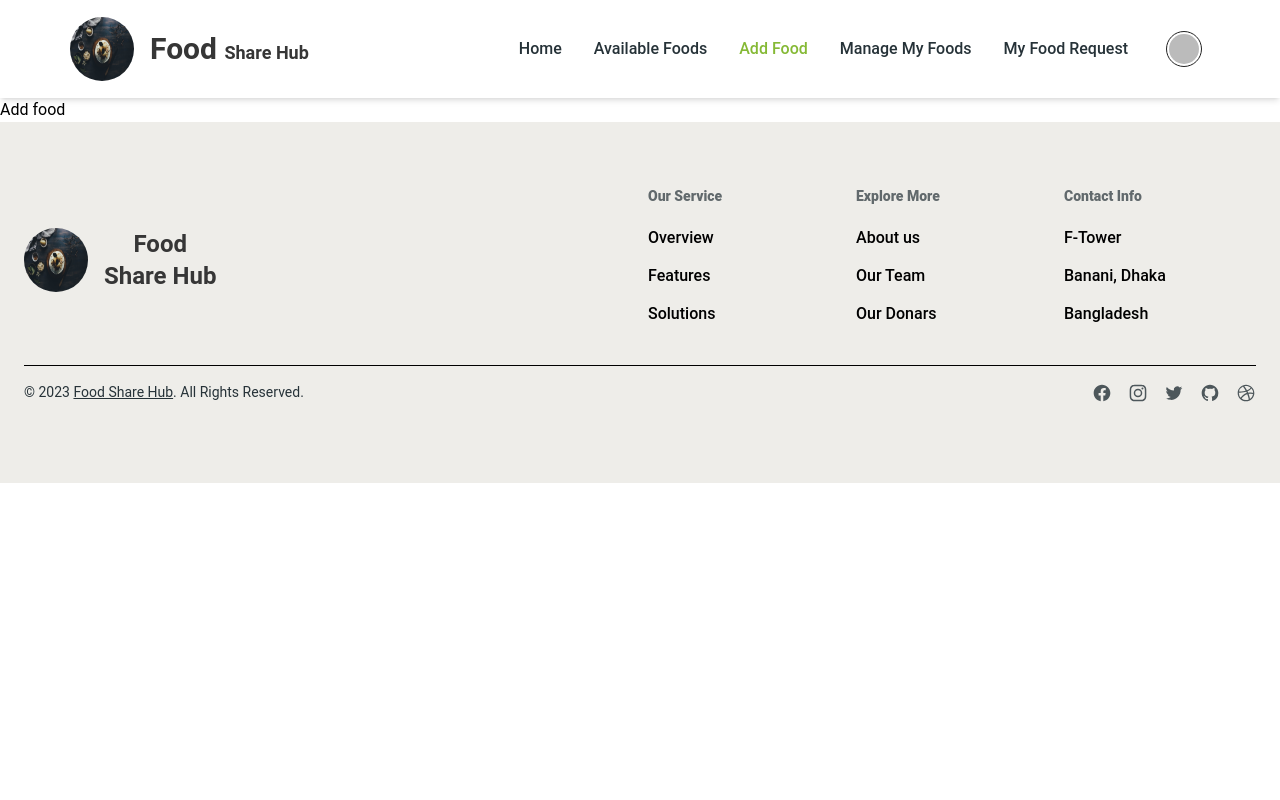
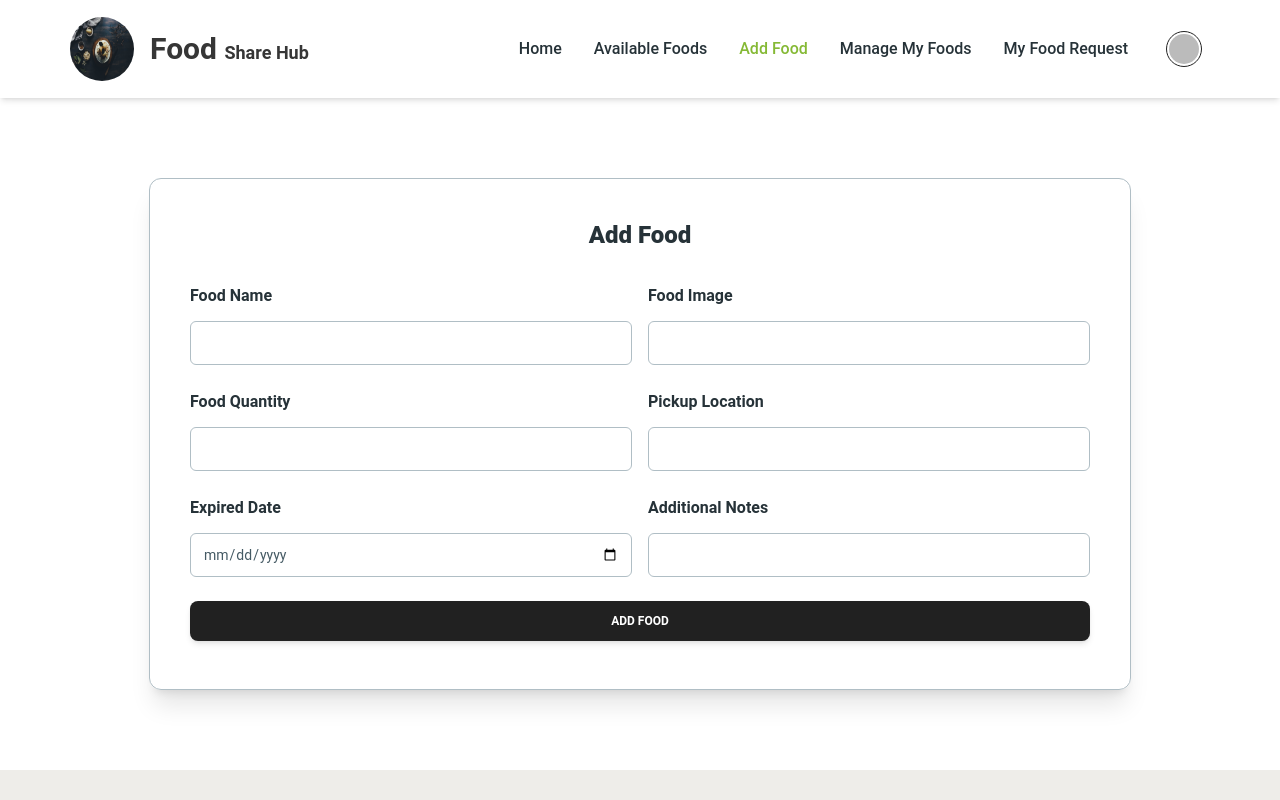
Before and after one commit to arifu00/Food-Share-Hub-Client-side, a React (Vite) app: page /addFood in a window 1280 px wide. Shown: the top 800 px of the page. Built offline with nearby package versions, Linux system fonts and the light colour scheme; no server answers; sample sign-in values are in the browser's storage.

Commit message:
added add food page

```diff
--- a/src/Pages/AddFood/AddFood.jsx
+++ b/src/Pages/AddFood/AddFood.jsx
@@ -1,10 +1,163 @@
+import { Button, Card, Input, Typography } from "@material-tailwind/react";
+
+import { useContext } from "react";
+import { AuthContext } from "../../Provider/AuthProvider";
 
 const AddFood = () => {
-    return (
-        <div>
-            <h3>Add food</h3>
-        </div>
-    );
+  const { user } = useContext(AuthContext);
+//   console.log(user);
+  const handleAddFood = (e) => {
+    e.preventDefault();
+    const form = e.target;
+    const foodName = form.foodName.value;
+    const foodImg = form.foodImg.value;
+    const foodQuantity = form.foodQuantity.value;
+    const pickupLocation = form.pickupLocation.value;
+    const expiredDate = form.expiredDate.value;
+    const additionalNotes = form.additionalNotes.value;
+
+    const addFood = {
+      foodName,
+      foodImg,
+      foodQuantity,
+      pickupLocation,
+      expiredDate,
+      additionalNotes,
+      donatorImage: user?.photoURL
+        ? user?.photoURL
+        : "https://i.ibb.co/bmWq5VV/user6.jpg",
+      donatorName: user?.displayName,
+      foodStatus: "Available",
+    };
+    console.log(addFood);
+  };
+  return (
+    <div className="my-20 flex justify-center items-center">
+      <Card
+        color="transparent"
+        shadow={true}
+        className="border p-10 shadow-xl border-blue-gray-200 "
+      >
+        <Typography
+          variant="h4"
+          className="text-center text-2xl font-black"
+          color="blue-gray"
+        >
+          Add Food
+        </Typography>
+        {/* form  */}
+        <form onSubmit={handleAddFood} className="mt-8 mb-2 w-96 md:w-[900px]">
+          <div className="mb-1 flex flex-col gap-6">
+            {/* form 1st line */}
+            <div className="md:flex gap-4 justify-center items-center w-full">
+              {/* food Name  */}
+              <div className="w-full">
+                <Typography variant="h6" color="blue-gray" className="mb-3">
+                  Food Name
+                </Typography>
+                <Input
+                  size="lg"
+                  name="foodName"
+                  placeholder="Food Name"
+                  className=" !border-t-blue-gray-200  focus:!border-t-gray-900"
+                  labelProps={{
+                    className: "before:content-none after:content-none",
+                  }}
+                />
+              </div>
+              {/* food img  */}
+              <div className="w-full">
+                <Typography variant="h6" color="blue-gray" className="mb-3">
+                  Food Image
+                </Typography>
+                <Input
+                  size="lg"
+                  name="foodImg"
+                  placeholder="Food Image"
+                  className=" !border-t-blue-gray-200 focus:!border-t-gray-900"
+                  labelProps={{
+                    className: "before:content-none after:content-none",
+                  }}
+                />
+              </div>
+            </div>
+            {/* form 2nd line */}
+            <div className="md:flex gap-4 justify-center items-center w-full">
+              {/* Food Quantity  */}
+              <div className="w-full">
+                <Typography variant="h6" color="blue-gray" className="mb-3">
+                  Food Quantity
+                </Typography>
+                <Input
+                  size="lg"
+                  type="number"
+                  name="foodQuantity"
+                  placeholder="Food Quantity"
+                  className=" !border-t-blue-gray-200  focus:!border-t-gray-900"
+                  labelProps={{
+                    className: "before:content-none after:content-none",
+                  }}
+                />
+              </div>
+              {/* Pickup Location  */}
+              <div className="w-full">
+                <Typography variant="h6" color="blue-gray" className="mb-3">
+                  Pickup Location
+                </Typography>
+                <Input
+                  size="lg"
+                  name="pickupLocation"
+                  placeholder="Pickup Location"
+                  className=" !border-t-blue-gray-200 focus:!border-t-gray-900"
+                  labelProps={{
+                    className: "before:content-none after:content-none",
+                  }}
+                />
+              </div>
+            </div>
+            {/* form 3rd line */}
+            <div className="md:flex gap-4 justify-center items-center w-full">
+              {/*  Expired Date */}
+              <div className="w-full">
+                <Typography variant="h6" color="blue-gray" className="mb-3">
+                  Expired Date
+                </Typography>
+                <Input
+                  size="lg"
+                  type="date"
+                  name="expiredDate"
+                  placeholder="Expired Date/"
+                  className=" !border-t-blue-gray-200  focus:!border-t-gray-900"
+                  labelProps={{
+                    className: "before:content-none after:content-none",
+                  }}
+                />
+              </div>
+              {/* Additional Notes  */}
+              <div className="w-full">
+                <Typography variant="h6" color="blue-gray" className="mb-3">
+                  Additional Notes
+                </Typography>
+                <Input
+                  size="lg"
+                  name="additionalNotes"
+                  placeholder="Additional Notes"
+                  className=" !border-t-blue-gray-200 focus:!border-t-gray-900"
+                  labelProps={{
+                    className: "before:content-none after:content-none",
+                  }}
+                />
+              </div>
+            </div>
+          </div>
+
+          <Button className="mt-6" fullWidth type="submit">
+            ADD FOOD
+          </Button>
+        </form>
+      </Card>
+    </div>
+  );
 };
 
 export default AddFood;
```
